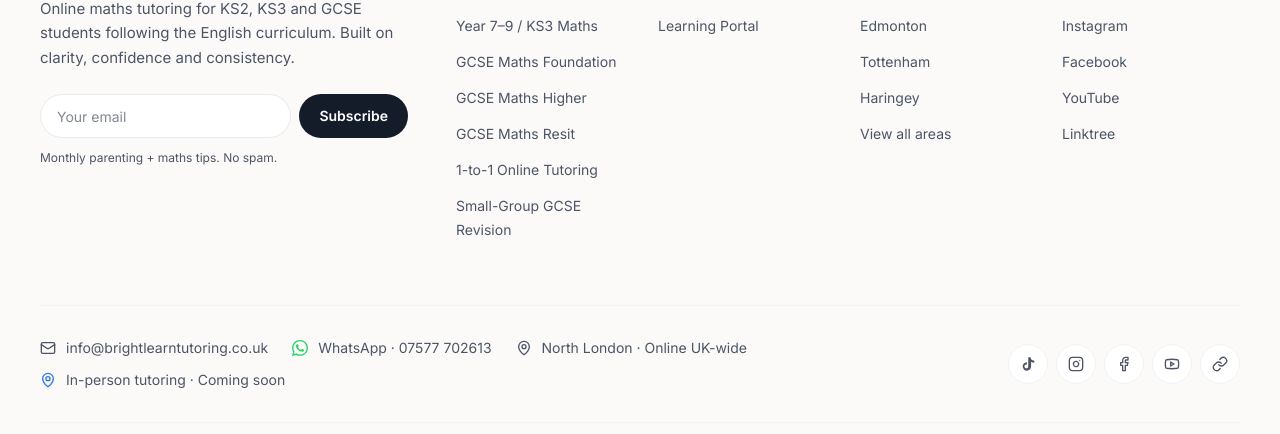
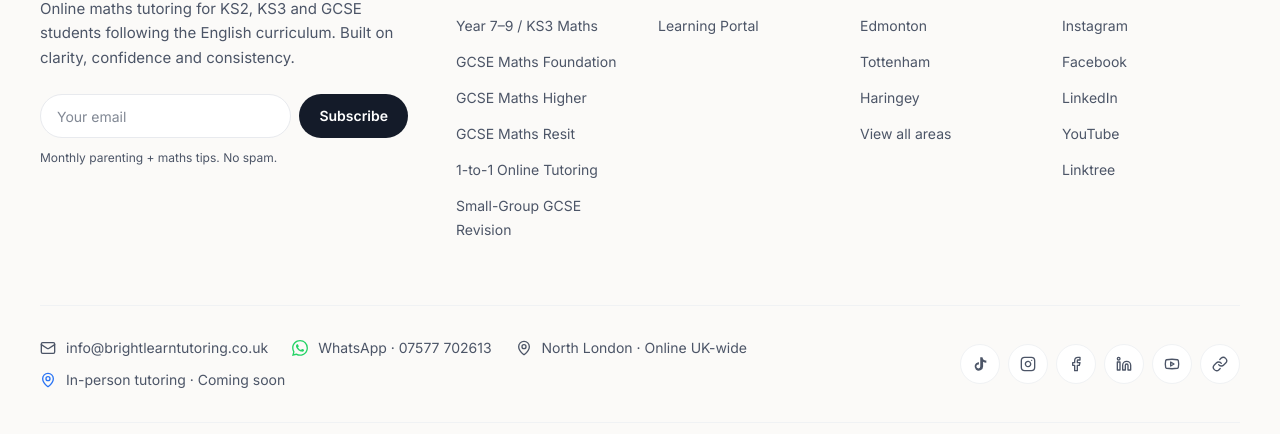
Before and after one commit to AbuFitz/Brightlearntutoring-updated, a React (Vite) app: page /online-maths-tutor in a window 1280 px wide. Shown: the part 2492-2926 px from the top of the page. Built offline with nearby package versions, Linux system fonts and the light colour scheme; the HTML template or start-up script is replaced by a standard one.

Commit message:
Add LinkedIn to social links and structured data

```diff
--- a/src/components/sections/Footer.tsx
+++ b/src/components/sections/Footer.tsx
@@ -1,5 +1,5 @@
 import { useState } from "react";
-import { Instagram, Youtube, Facebook, Mail, MapPin, Link, UserCircle2 } from "lucide-react";
+import { Instagram, Youtube, Facebook, Linkedin, Mail, MapPin, Link, UserCircle2 } from "lucide-react";
 import { Link as RouterLink } from "react-router-dom";
 import { WhatsAppIcon } from "@/components/WhatsAppButton";
 import { WhatsAppModal } from "@/components/WhatsAppModal";
@@ -7,6 +7,7 @@ import { InPersonModal } from "@/components/InPersonModal";
 import { locations } from "@/data/locations";
 
 const PORTAL_URL = "https://lessons.brightlearntutoring.co.uk";
+const LINKEDIN_URL = "https://www.linkedin.com/company/brightlearn-tutoring/";
 
 const TikTokIcon = (props: React.SVGProps<SVGSVGElement>) => (
   <svg viewBox="0 0 24 24" fill="currentColor" {...props}>
@@ -50,6 +51,7 @@ const linkGroups: {
       { label: "TikTok", href: "https://www.tiktok.com/@brightlearntutoring", external: true },
       { label: "Instagram", href: "https://www.instagram.com/brightlearn_tutoring/", external: true },
       { label: "Facebook", href: "https://www.facebook.com/p/BrightLearn-Tutoring-61592769766314/", external: true },
+      { label: "LinkedIn", href: LINKEDIN_URL, external: true },
       { label: "YouTube", href: "https://www.youtube.com/channel/UCwLfSed7TDecNnVqY5RjuFQ", external: true },
       { label: "Linktree", href: "https://linktr.ee/BrightLearnTutoring", external: true },
     ],
@@ -173,6 +175,7 @@ export const Footer = () => {
               { Icon: TikTokIcon, label: "TikTok", href: "https://www.tiktok.com/@brightlearntutoring" },
               { Icon: Instagram, label: "Instagram", href: "https://www.instagram.com/brightlearn_tutoring/" },
               { Icon: Facebook, label: "Facebook", href: "https://www.facebook.com/p/BrightLearn-Tutoring-61592769766314/" },
+              { Icon: Linkedin, label: "LinkedIn", href: LINKEDIN_URL },
               { Icon: Youtube, label: "YouTube", href: "https://www.youtube.com/channel/UCwLfSed7TDecNnVqY5RjuFQ" },
               { Icon: Link, label: "Linktree", href: "https://linktr.ee/BrightLearnTutoring" },
             ].map(({ Icon, label, href }) => (
--- a/src/pages/Index.tsx
+++ b/src/pages/Index.tsx
@@ -45,6 +45,7 @@ const JSON_LD_ORGANIZATION = {
     "https://www.instagram.com/brightlearn_tutoring/",
     "https://www.youtube.com/channel/UCwLfSed7TDecNnVqY5RjuFQ",
     "https://www.facebook.com/p/BrightLearn-Tutoring-61592769766314/",
+    "https://www.linkedin.com/company/brightlearn-tutoring/",
     "https://linktr.ee/BrightLearnTutoring"
   ]
 };
@@ -96,6 +97,8 @@ const JSON_LD_LOCAL_BUSINESS = {
     "https://www.tiktok.com/@brightlearntutoring",
     "https://www.instagram.com/brightlearn_tutoring/",
     "https://www.youtube.com/channel/UCwLfSed7TDecNnVqY5RjuFQ",
+    "https://www.facebook.com/p/BrightLearn-Tutoring-61592769766314/",
+    "https://www.linkedin.com/company/brightlearn-tutoring/",
     "https://linktr.ee/BrightLearnTutoring"
   ]
 };
```
Also changed, not shown: 3 other files (tests, documents, lock files or other folders).
